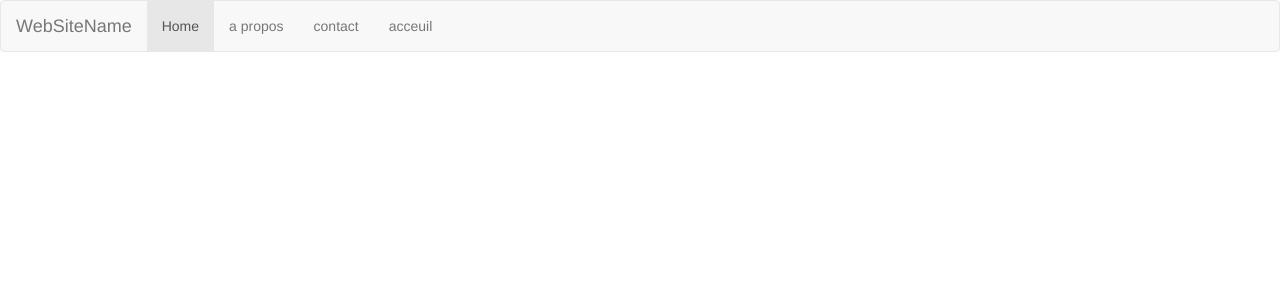
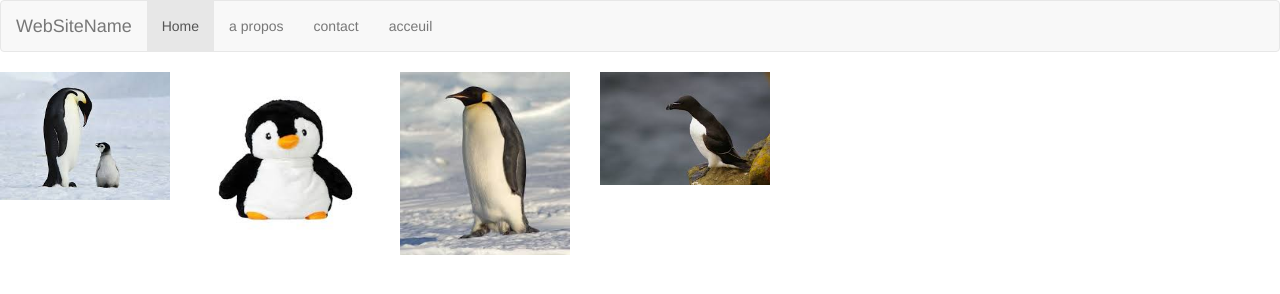
Before and after one commit to JonathanLoiseau/leTemps, a plain HTML site: page index.html in a window 1280 px wide. Drawn offline with nearby package versions, Linux system fonts and the light colour scheme.

Commit message:
ajout_pinguin

```diff
--- a/index.html
+++ b/index.html
@@ -1,5 +1,6 @@
 <!DOCTYPE html>
 <html lang="en">
+
 <head>
     <meta charset="UTF-8">
     <meta name="viewport" content="width=device-width, initial-scale=1.0">
@@ -7,6 +8,7 @@
     <title>Document</title>
     <!-- Latest compiled and minified CSS -->
     <link rel="stylesheet" href="https://maxcdn.bootstrapcdn.com/bootstrap/3.4.1/css/bootstrap.min.css">
+    <link rel="stylesheet" href="style.css">
 
     <!-- jQuery library -->
     <script src="https://ajax.googleapis.com/ajax/libs/jquery/3.4.1/jquery.min.js"></script>
@@ -14,6 +16,7 @@
     <!-- Latest compiled JavaScript -->
     <script src="https://maxcdn.bootstrapcdn.com/bootstrap/3.4.1/js/bootstrap.min.js"></script>
 </head>
+
 <body>
     <nav class="navbar navbar-default">
         <div class="container-fluid">
@@ -28,5 +31,12 @@
             </ul>
         </div>
     </nav>
+    <div class="row">
+        <img src="ping.jpg" alt="ping" class="col-lg-6 col-sm-4 ping">
+        <img src="ping2.jpg" alt="ping2" class="col-lg-6 col-sm-4 ping">
+        <img src="ping3.jpg" alt="ping3"class="col-lg-6 col-sm-4 ping">
+        <img src="ping4.jpg" alt="ping4"class="col-lg-6 col-sm-4 ping">
+    </div>
 </body>
+
 </html>
--- a/style.css
+++ b/style.css
@@ -0,0 +1,4 @@
+.ping{
+    max-width: 200px;
+    max-height: 200px;
+}
```
Also changed, not shown: ping.jpg (added), ping2.jpg (added), ping3.jpg (added), ping4.jpg (added). Lines whose indentation alone changed are shown as unchanged.
